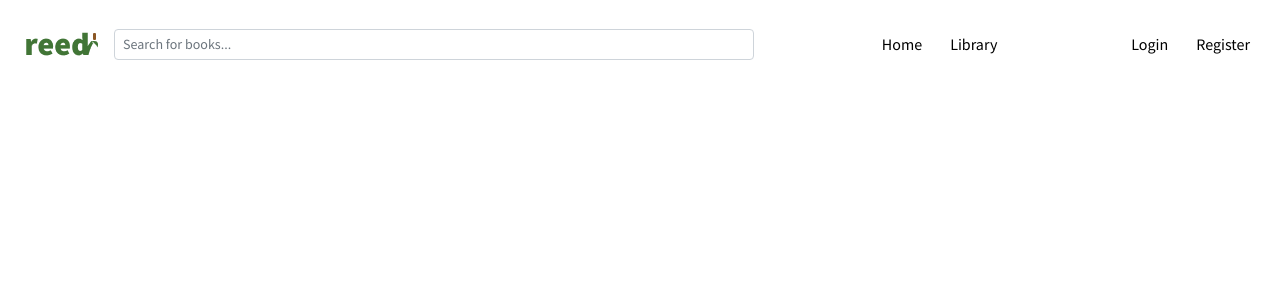
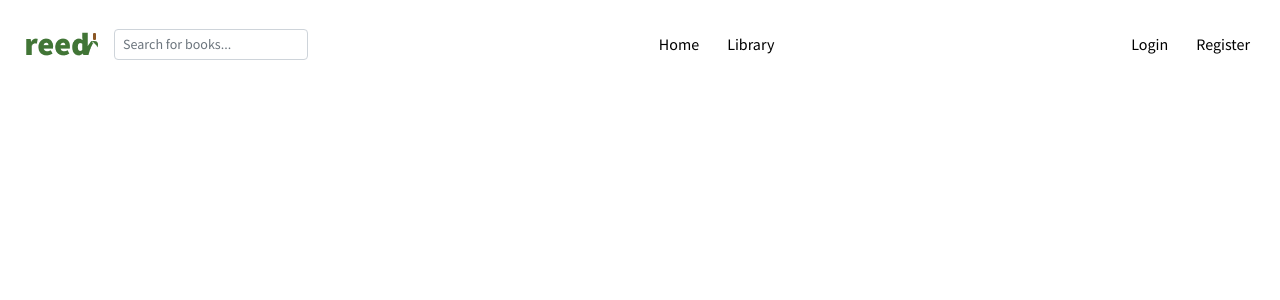
Before and after one commit to CptGrave/my-library, a React (Create React App) app: page / in a window 1280 px wide. Shown: the top 300 px of the page. Built offline with nearby package versions, Linux system fonts and the light colour scheme.

Commit message:
improving search bar and header

```diff
--- a/src/App.css
+++ b/src/App.css
@@ -27,6 +27,9 @@ body {
   font-family: 'Source Sans Pro', sans-serif;;
 }
 
-.__modalSearch-form, .__modalSearch-modal {
-  width:80vh;
+ .__search-form {
+  width:82vh;
 }
+
+.modal {
+}
--- a/src/components/ModalSearch.js
+++ b/src/components/ModalSearch.js
@@ -1,26 +1,11 @@
-import React, { useState } from 'react';
 import Modal from 'react-bootstrap/Modal';
 import Search from './Search';
-import Form from 'react-bootstrap/Form';
 
-export default function ModalSearch() {
-  const [show, setShow] = useState(false);
-
-  const handleClose = () => setShow(false);
-  const handleShow = () => setShow(true);
+export default function ModalSearch({showModal,closeModal}) {
 
   return (
     <>
-      <Form className="__modalSearch-form">
-        <Form.Control
-          size="sm"
-          type="text"
-          placeholder="Search for books..."
-          onKeyDown={handleShow}
-          onClick={handleShow}
-        />
-      </Form>
-      <Modal animation={false} show={show} onHide={handleClose}>
+      <Modal /* set custom css dialogClassName="modal" */ size="lg" animation={false} show={showModal} onHide={closeModal}>
         <Modal.Body><Search /></Modal.Body>
       </Modal>
     </>
--- a/src/components/Search.js
+++ b/src/components/Search.js
@@ -41,7 +41,7 @@ export default function Search() {
 
   return (
     <>
-      <Form className="__modalSearch-form">
+      <Form className="__search-form">
         <Form.Control
           size="sm"
           type="text"
--- a/src/components/header/Header.js
+++ b/src/components/header/Header.js
@@ -1,15 +1,30 @@
 import './header.css'
-import React from 'react'
 import logo from '../../icons/logo.png'
 import ModalSearch from '../ModalSearch'
+import {useState} from 'react'
+import Form from 'react-bootstrap/Form';
 
 function Header({homePage, libraryPage}) {
+  const [show, setShow] = useState(false);
+  const handleClose = () => setShow(false);
+  const handleShow = () => setShow(true);
+
   return (
+
     <header>
       <section className="__header-elements">
       <img className="__header-logo" src={logo} alt="logo">
       </img>
-      <ModalSearch />
+      <Form className="__header-form">
+        <Form.Control
+          size="sm"
+          type="text"
+          placeholder="Search for books..."
+          onKeyDown={handleShow}
+          onClick={handleShow}
+        />
+      </Form>
+      {show && <ModalSearch showModal={handleShow} closeModal={handleClose}/>}
       </section>
       <section className="__header-elements">
         <button onClick={homePage}>Home</button>
```
Also changed, not shown: src/icons/ellipse.svg (deleted).
